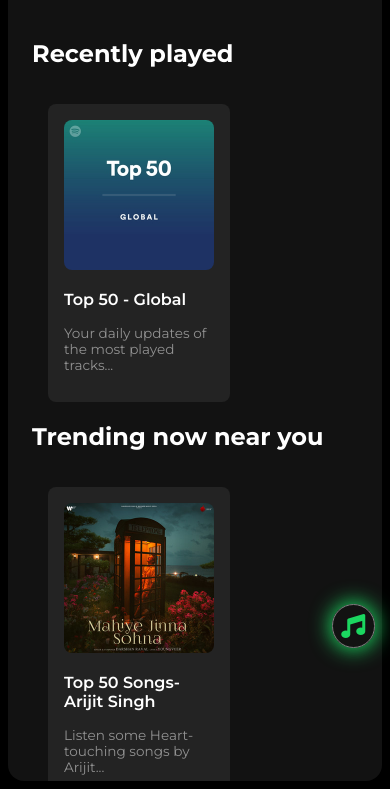
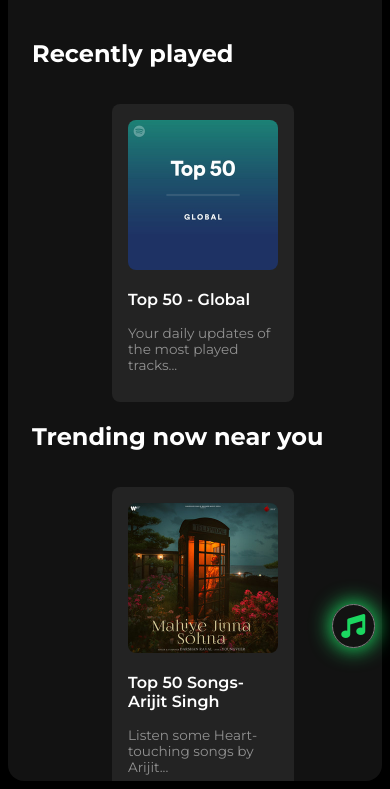
Before and after one commit to SpdySamim/spotify_clone, a plain HTML site: page index.html in a window 390 px wide. Shown: the part 71-860 px from the top of the page. Drawn offline with Linux system fonts and the light colour scheme.

Commit message:
Update style.css

```diff
--- a/style.css
+++ b/style.css
@@ -466,7 +466,7 @@ h2:hover{
     transition: 0.5s linear;
     transform:scale(1.05);
 }
-@media(max-width:1000px){
+@media(max-width:600px){
     .sidebar{
         display: none;
     }
@@ -489,4 +489,8 @@ h2:hover{
     .sticky_nav3{
         visibility: visible;
     }
+     .card_container{
+        justify-content: center;
+        align-items: center;
+    }
 }
```
